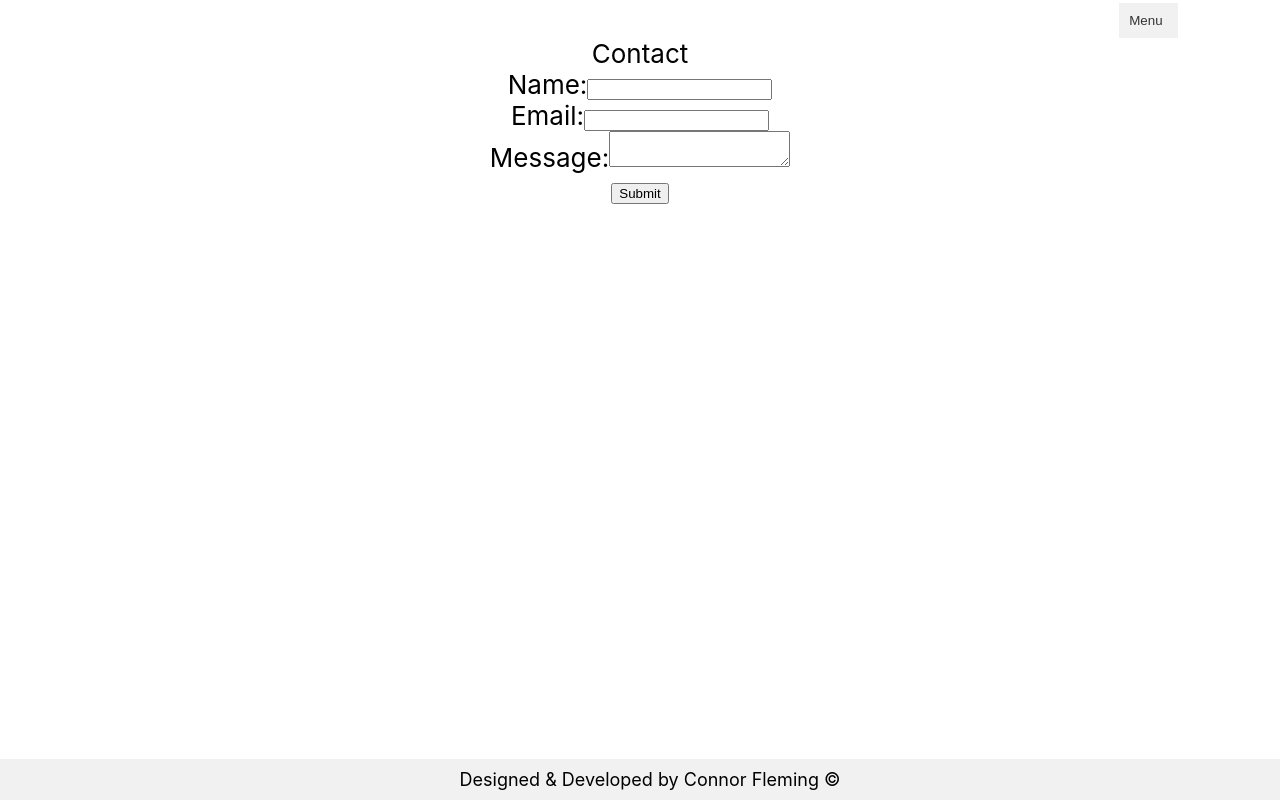
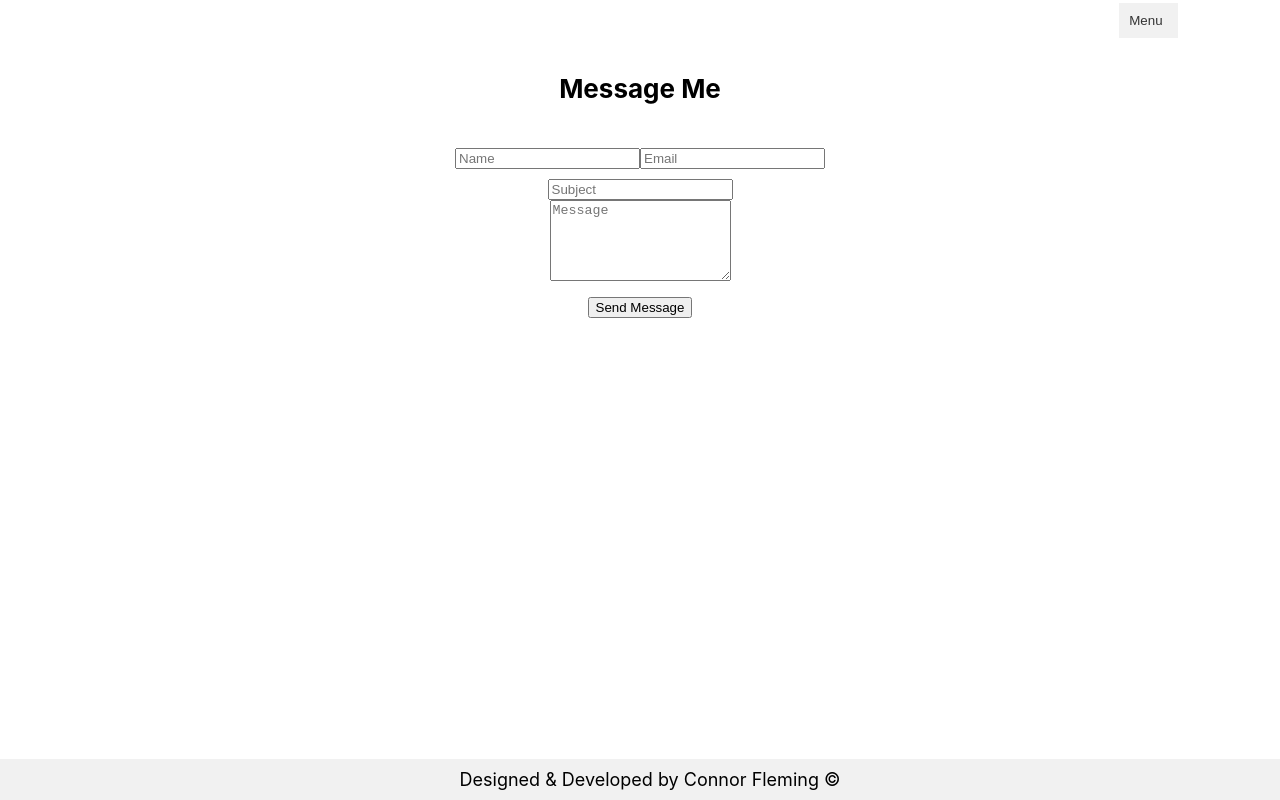
Before and after one commit to Jarnbjorn92/cf-portfolio, a React (Create React App) app: page /contact in a window 1280 px wide. Built offline with nearby package versions, Linux system fonts and the light colour scheme.

Commit message:
new form with framer motion

```diff
--- a/package.json
+++ b/package.json
@@ -6,9 +6,11 @@
     "@testing-library/jest-dom": "^5.16.5",
     "@testing-library/react": "^13.4.0",
     "@testing-library/user-event": "^13.5.0",
+    "framer-motion": "^10.12.15",
     "react": "^18.2.0",
     "react-dom": "^18.2.0",
     "react-icons": "^4.8.0",
+    "react-intersection-observer": "^9.4.3",
     "react-router-dom": "^6.11.1",
     "react-scripts": "5.0.1",
     "web-vitals": "^2.1.4"
--- a/src/components/ContactPage.js
+++ b/src/components/ContactPage.js
@@ -1,58 +1,130 @@
 import React, {useState} from 'react';
+import { motion } from 'framer-motion';
+import { useInView } from 'react-intersection-observer';
 import NavBar from '../NavBar';
 
 const ContactPage = () => {
 
-    const [name, setName] = useState('');
-    const [email, setEmail] = useState('');
-    const [message, setMessage] = useState('');
+    const [ref, inView] = useInView({
+        threshold: 0,
+        triggerOnce: true,
+    });
+
+    const [success, setSuccess] = useState(false);
+
+    const [formData, setFormData] = useState({
+        name: "",
+        email: "",
+        subject: "",
+        message: "",
+        access_key: "8be9b6c3-f655-4bf1-8f14-b4de381181a6",
+    });
+
+    const handleChange = (event) => {
+        setFormData({
+        ...formData,
+        [event.target.name]: event.target.value,
+        });
+    };
 
     const handleSubmit = (event) => {
         event.preventDefault();
+
+    const data = JSON.stringify(formData);
+
+    fetch("https://api.web3forms.com/submit", {
+        method: "POST",
+        headers: {
+            "Content-Type": "application/json",
+            Accept: "application/json",
+        },
+        body: data,
+    })
+        .then((res) => res.json())
+        .then((data) => {
+            setSuccess(true);
+            setFormData({
+            ...formData,
+            name: "",
+            email: "",
+            subject: "",
+            message: "",
+        });
+        setTimeout(() => {
+            setSuccess(false);
+        }, 3000);
+    })
+    .catch((err) => console.log(err));
 };
 
 
     return (
+        <>
+        <NavBar/>
+        <motion.form
+        action=""
+        ref={ref}
+        className="contactForm"
+        initial={{ x: "-10vw", opacity: 0 }}
+        animate={inView ? { x: 0, opacity: 1 } : { x: "-10vw", opacity: 0 }}
+        transition={{ duration: 0.4, ease: "easeInOut" }}
+        onSubmit={handleSubmit}
+        >
 
-        <div>
-
-        <NavBar/>
-        <div>
-            Contact
-            <form onSubmit={handleSubmit}>
-                <div>
-                    <label htmlFor="name">Name:</label>
+        <h4 className="contentTitle">Message Me</h4>
+        <div className="col-12 col-md-6 formGroup" style={{ display: "inline-block" }}>
         <input
             type="text"
-                        id="name"
-                        value={name}
-                        onChange={(event) => setName(event.target.value)}
+            className="formControl"
+            onChange={handleChange}
+            value={formData.name}
+            id="contactName"
+            name="name"
+            placeholder="Name"
             required
         />
         </div>
-                <div>
-                    <label htmlFor="email">Email:</label>
+        <div className="col-12 col-md-6 formGroup" style={{ display: "inline-block" }}>
         <input
             type="email"
-                        id="email"
-                        value={email}
-                        onChange={(event) => setEmail(event.target.value)}
+            className="formControl"
+            onChange={handleChange}
+            value={formData.email}
+            id="contactEmail"
+            name="email"
+            placeholder="Email"
             required
         />
         </div>
-                <div>
-                    <label htmlFor="message">Message:</label>
+        <div className="col-12 formGroup">
+        <input
+            type="text"
+            className="formControl"
+            onChange={handleChange}
+            value={formData.subject}
+            id="contactSubject"
+            name="subject"
+            placeholder="Subject"
+            required
+        />
+        </div>
+        <div className="col-12 formGroup">
         <textarea
-                        id="message"
-                        value={message}
-                        onChange={(e) => setMessage(e.target.value)}
+            className="formControl"
+            onChange={handleChange}
+            value={formData.message}
+            name="message"
+            id="contactMessage"
+            rows="5"
+            placeholder="Message"
             required
         ></textarea>
         </div>
-                <button type="submit">Submit</button>
-            </form>
+        <div className="col-12 formGroup formSubmit">
+        <button className="btn">{success ? "Message Sent" : "Send Message"}</button>
         </div>
-        </div>
+    </motion.form>
+    </>
     )
 };
 
```
Also changed, not shown: 1 other file (tests, documents, lock files or other folders). Lines whose indentation alone changed are shown as unchanged.
